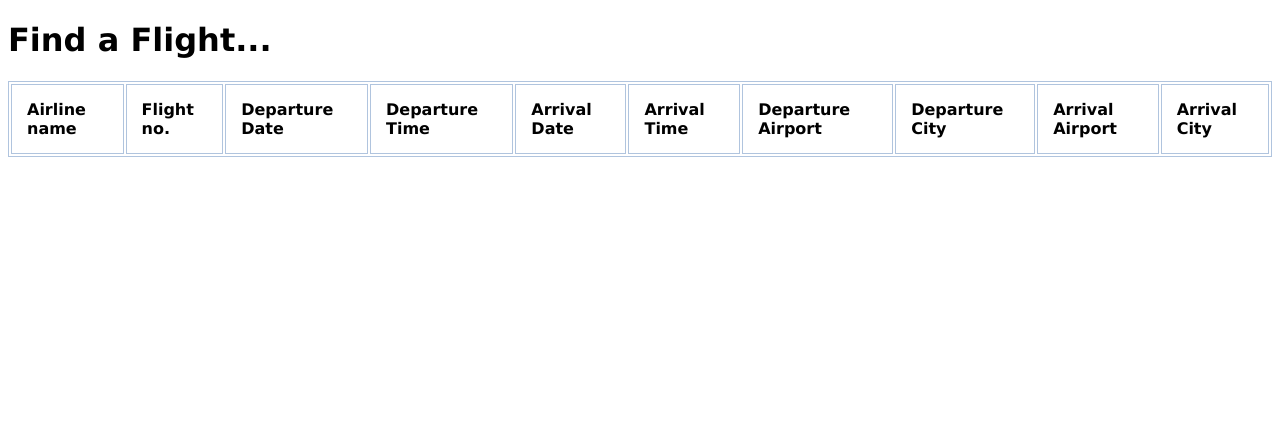
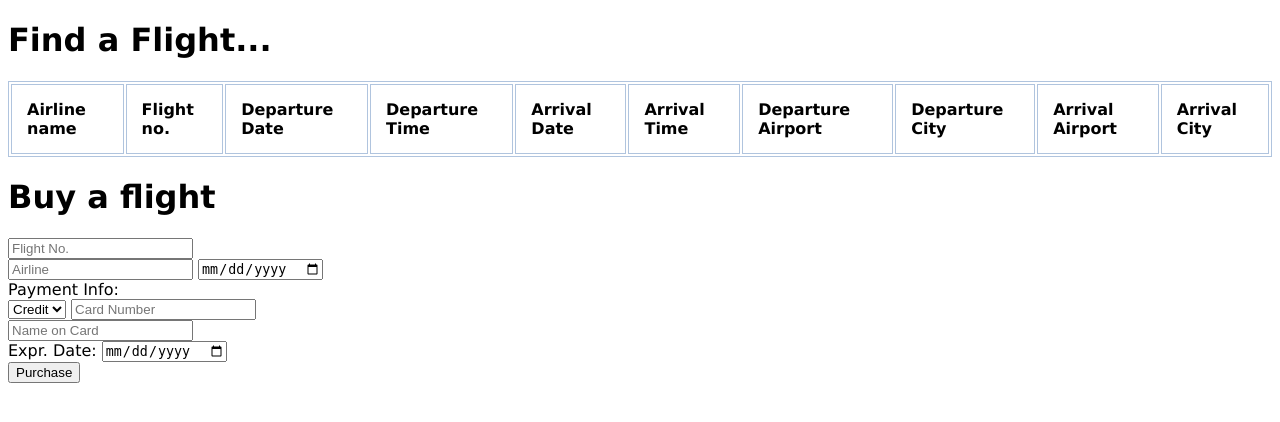
Before and after one commit to karennarod/airline_ticket_reservation, a Flask app: template templates/customer_view_flights.html in a window 1280 px wide. Shown: the top 422 px of the page. Run offline with Flask 2, Linux system fonts and the light colour scheme; the template is opened without the code that fills it, so the values that code supplies are empty.

Commit message:
started purchase tick

```diff
--- a/main.py
+++ b/main.py
@@ -194,8 +194,17 @@ def cust_view_all():
         cursor = conn.cursor()
         cursor.execute(query)
         data = cursor.fetchall()
+
+
+    if request.form.get('action') == "purch_tick":
+        print("hi")
+        flight_num = request.form.get("flight_num")
+        airline = request.form.get("airline_name")
+        departure_date = request.form.get("departure_date")
+
         cursor.close()
-        return render_template('customer_view_flights.html', data = data)
+    return render_template('customer_view_flights.html', data = data)
+
 
 @app.route('/customer_my_flights', methods = ["GET", "POST"]) #WORKS
 def cust_my_flights():
@@ -216,7 +225,6 @@ def cust_my_flights():
         cursor = conn.cursor()
         cursor.execute(query, session['email'])
         data1 = cursor.fetchall()
-
 
         cursor.close()
         return render_template('customer_my_flights.html', data=data, data1=data1)
--- a/templates/customer_view_flights.html
+++ b/templates/customer_view_flights.html
@@ -55,6 +55,25 @@
 
 {% endfor %}
 </table>
+<h1>Buy a flight</h1>
+    <form action = "/customer_view_flights" method = "POST">
+        <input type = "text" required name = "flight_num" placeholder = "Flight No." pattern = "{6}"/>
+        <br>
+        <input type = "text" required name = "airline_name" placeholder = "Airline" pattern = "{1,20}"/>
+        <input type = "date" required name = "departure_date" placeholder = "Departure Date"/>
+
+        <br>
+        Payment Info:
+        <br>
+        <select name ="debit_credit" required><option value="C">Credit</option><option value="D">Debit</option></select>
+        <input type = "text" required name = "card_no" placeholder = "Card Number"/></br>
+        <input type = "text" required name = "card_name" placeholder = "Name on Card" pattern = "{1,30}"/>
+        <br>
+        Expr. Date:
+        <input type = "date" required name = "card_exp" placeholder = "Exp. Date"/></br>
+        <input type = "hidden" name = "action" value = "purch_tick"/>
+        <input type = "submit" value = "Purchase" /></br>
+    </form>
 
 </body>
 </html>
```
